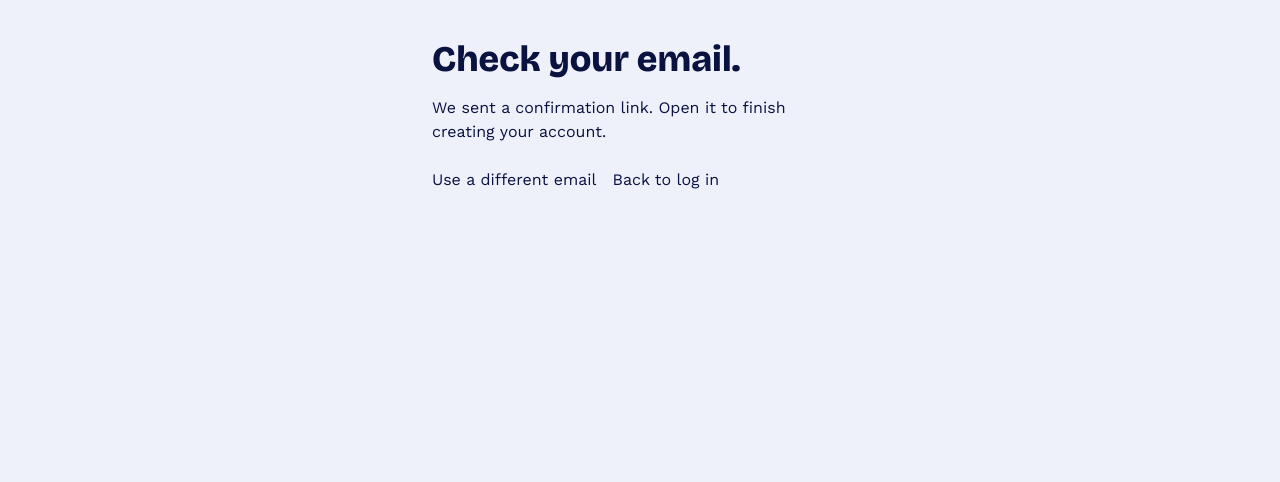
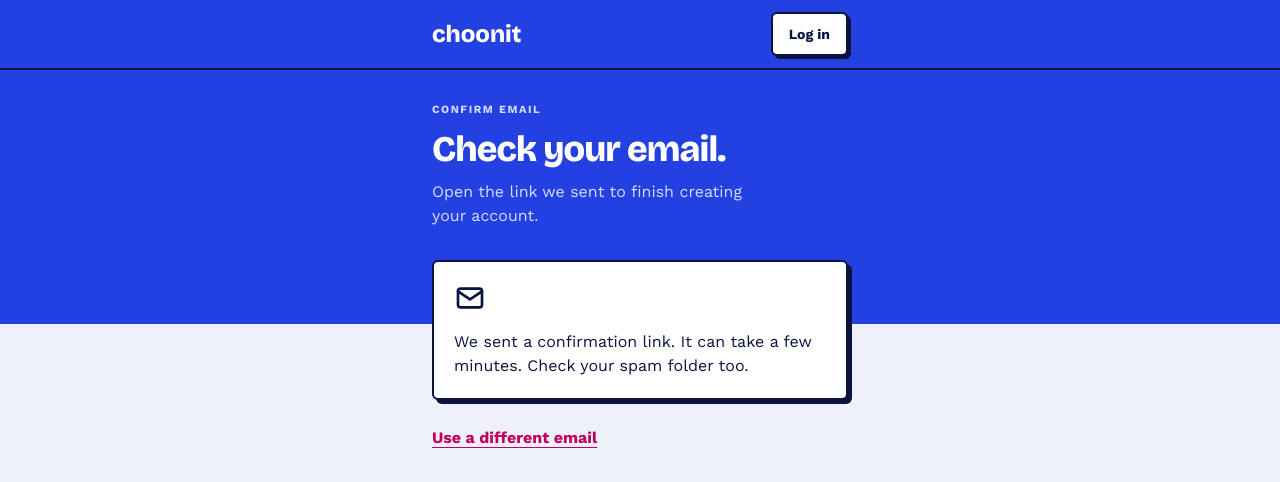
Before and after one commit to sammeadss/choonit.com, a Next.js app: page /check-email in a window 1280 px wide. Shown: the top 482 px of the page. Built offline with nearby package versions, Linux system fonts and the light colour scheme.

Commit message:
feat: restyle check email

```diff
--- a/app/check-email/page.tsx
+++ b/app/check-email/page.tsx
@@ -1,13 +1,19 @@
 import Link from 'next/link';
 import { Suspense } from 'react';
+import { AuthShell } from '@/components/auth-shell';
+import { ResendConfirmationForm } from '@/components/resend-confirmation-form';
+import { buttonStyles } from '@/components/ui/button';
+import { Card } from '@/components/ui/card';
+import { MailIcon } from '@/components/ui/icons';
+import { TextLink } from '@/components/ui/text-link';
+
+const headerAction = { href: '/login', label: 'Log in', variant: 'secondary' } as const;
 
 export default function CheckEmailPage(props: PageProps<'/check-email'>) {
   return (
-    <main className="mx-auto w-full max-w-md px-4 py-10">
     <Suspense>
       <CheckEmailContent searchParams={props.searchParams} />
     </Suspense>
-    </main>
   );
 }
 
@@ -21,31 +27,51 @@ async function CheckEmailContent({
 
   if (status === 'expired') {
     return (
-      <>
-        <h1 className="font-heading text-4xl font-extrabold">This link can&apos;t be used.</h1>
-        <p className="mt-4">
-          Confirmation links work once and expire after an hour. If you already confirmed your
-          email, log in. Otherwise, sign up again to get a new link.
+      <AuthShell
+        eyebrow="Confirm email"
+        title="This link can't be used."
+        description="Confirmation links work once and expire after an hour."
+        headerAction={headerAction}
+      >
+        <Card>
+          <p>
+            If you already confirmed your email, log in. Otherwise, sign up again for a new link.
           </p>
-        <p className="mt-6 flex gap-4">
-          <Link href="/login">Log in</Link>
-          <Link href="/signup">Sign up again</Link>
-        </p>
-      </>
+          <Link href="/login" className={buttonStyles({ className: 'mt-5' })}>
+            Log in
+          </Link>
+        </Card>
+        <TextLink href="/signup" className="mt-4">
+          Sign up again
+        </TextLink>
+      </AuthShell>
     );
   }
 
   return (
+    <AuthShell
+      eyebrow="Confirm email"
+      title="Check your email."
+      description="Open the link we sent to finish creating your account."
+      headerAction={headerAction}
+    >
+      <Card>
+        <MailIcon className="size-8" />
+        <p className="mt-4">
+          We sent a confirmation link
+          {address ? (
             <>
-      <h1 className="font-heading text-4xl font-extrabold">Check your email.</h1>
-      <p className="mt-4">
-        We sent a confirmation link{address ? ` to ${address}` : ''}. Open it to finish creating
-        your account.
+              {' '}
+              to <strong className="break-all">{address}</strong>
+            </>
+          ) : null}
+          . It can take a few minutes. Check your spam folder too.
         </p>
-      <p className="mt-6 flex gap-4">
-        <Link href="/signup">Use a different email</Link>
-        <Link href="/login">Back to log in</Link>
-      </p>
-    </>
+        {address ? <ResendConfirmationForm email={address} startCooling /> : null}
+      </Card>
+      <TextLink href="/signup" className="mt-4">
+        Use a different email
+      </TextLink>
+    </AuthShell>
   );
 }
```
Lines whose indentation alone changed are shown as unchanged.
